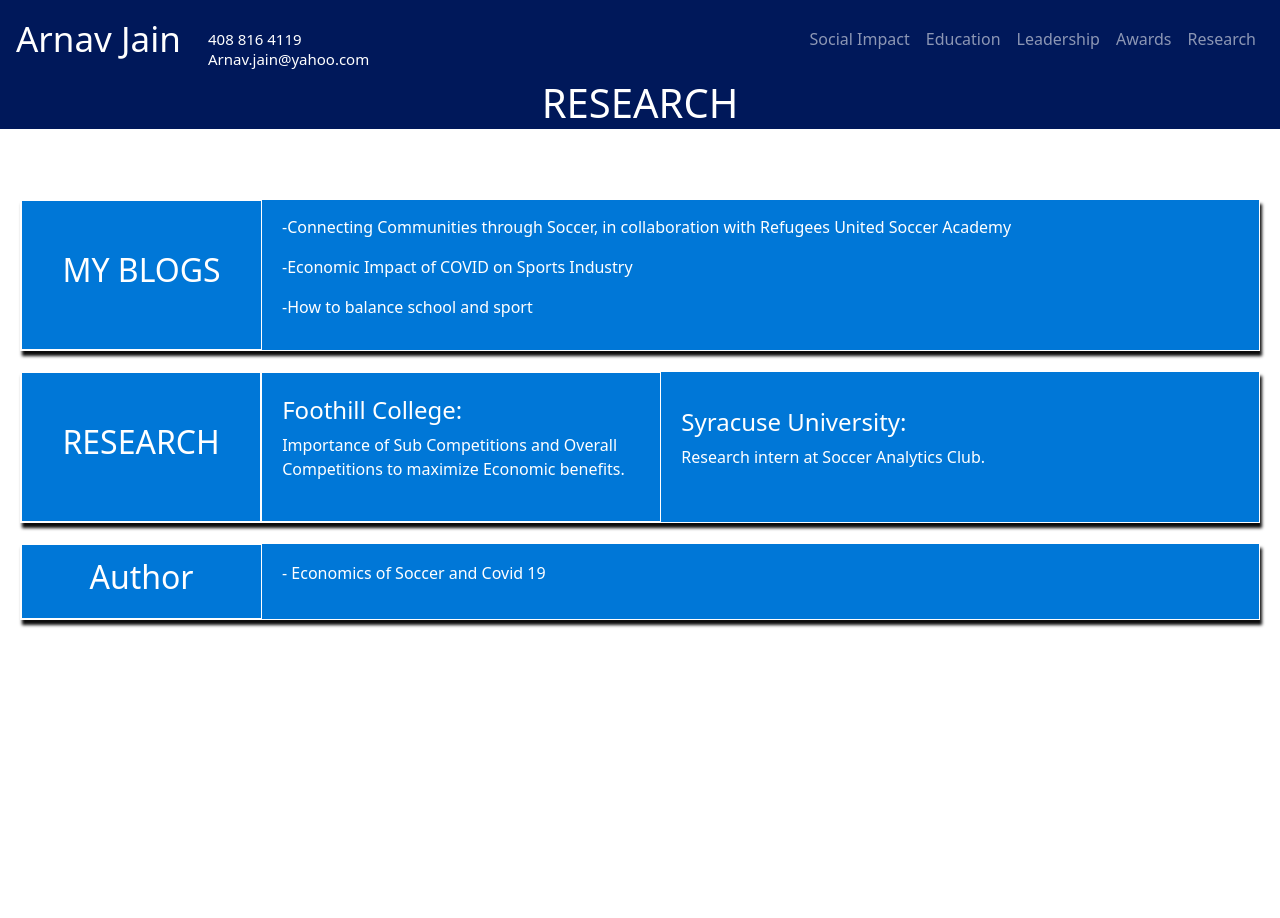
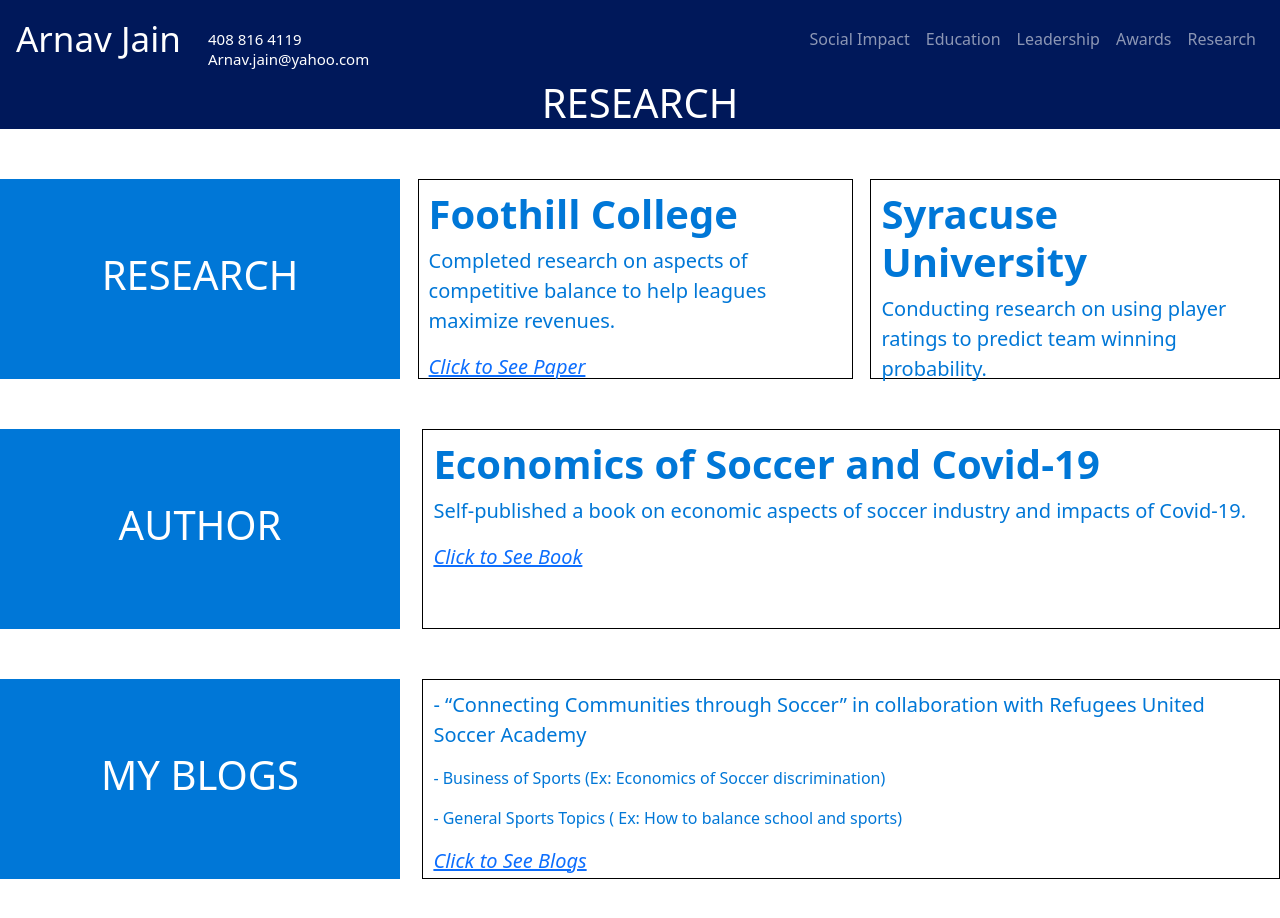
Before and after one commit to rbalonek/arnav-portfolio, a React (Create React App) app: page /research in a window 1280 px wide. Shown: the top 918 px of the page. Before the commit the page ends 879 px from the top, so only its background shows below. Built offline with nearby package versions, Linux system fonts and the light colour scheme.

Commit message:
Responsive

```diff
--- a/src/components/New Components/Awards/Awards.css
+++ b/src/components/New Components/Awards/Awards.css
@@ -55,6 +55,15 @@
   }
 }
 
+@media (max-height: 801px) {
+  .awards__text-carousel__container {
+    display: flex;
+    justify-content: center;
+    position: relative;
+    top: 30px;
+  }
+}
+
 @media (max-height: 630px) {
   .awards__text-carousel__container {
     display: flex;
@@ -62,4 +71,8 @@
     position: relative;
     top: 30px;
   }
+  /* .awards__carousel {
+    position: relative;
+    bottom: 100px;
+  } */
 }
--- a/src/components/New Components/Landing/Landing.css
+++ b/src/components/New Components/Landing/Landing.css
@@ -277,6 +277,9 @@
     height: 300px;
     width: auto;
   }
+  .landing__container {
+    min-height: 800px;
+  }
 }
 @media (max-width: 350px) {
 }
--- a/src/components/New Components/Leadership/Leadership.css
+++ b/src/components/New Components/Leadership/Leadership.css
@@ -1,5 +1,5 @@
 .leadership__container {
-  min-height: 100vh;
+  /* min-height: 100vh; */
 }
 
 .leadership__banner {
@@ -18,3 +18,12 @@
   padding: 20px;
   justify-content: space-around;
 }
+
+@media (max-height: 801px) {
+  .leadership-card__holder {
+    display: flex;
+    flex-wrap: wrap;
+    padding: 0px;
+    justify-content: space-around;
+  }
+}
--- a/src/components/New Components/Leadership/LeadershipCard/LeadershipCard.css
+++ b/src/components/New Components/Leadership/LeadershipCard/LeadershipCard.css
@@ -46,6 +46,56 @@
   align-items: center; */
 }
 
+@media (max-height: 801px) {
+  .leadership-card__container {
+    height: 200px;
+    width: 270px;
+    border: solid black;
+    border-width: thin;
+    display: flex;
+    flex-direction: column;
+    text-align: center;
+    contain: content;
+    justify-content: space-between;
+    box-shadow: 2px 5px 3px 0px #000;
+    margin: 10px;
+  }
+  .leadership-card__title {
+    background-color: #0077d7;
+    color: white;
+    height: 60px;
+    display: flex;
+    justify-content: center;
+    align-items: center;
+    font-size: 15px;
+  }
+  .leadership-card__subtitle {
+    background-color: #0077d7;
+    color: white;
+    height: 40px;
+    display: flex;
+    justify-content: center;
+    align-items: center;
+    position: relative;
+    bottom: 10px;
+  }
+  .img-holder {
+    display: flex;
+    justify-content: center;
+    align-items: center;
+  }
+  .leadership-card__img {
+    position: relative;
+    width: 80%;
+    /* height: 150px; */
+    bottom: 15px;
+    object-fit: contain;
+    /* display: flex;
+    justify-content: center;
+    align-items: center; */
+  }
+}
+
 /* @media (max-width: 700px) {
   .leadership-card__container {
     height: 300px;
--- a/src/components/New Components/Research/NewResearch/NewResearch.css
+++ b/src/components/New Components/Research/NewResearch/NewResearch.css
@@ -1,4 +1,5 @@
 .new-research__container {
+  height: 850px;
 }
 .new-research__research-container {
   display: flex;
@@ -52,7 +53,40 @@
   padding: 10px;
 }
 
+@media (max-height: 801px) {
+  .new-research__research-container {
+    justify-content: space-between;
+  }
+  .new-research__research-one {
+    height: 200px;
+    width: 34%;
+    border: solid black;
+    border-width: thin;
+    color: #0077d7;
+    padding: 10px;
+  }
+  .new-research__research-two {
+    height: 200px;
+    width: 32%;
+    border: solid black;
+    border-width: thin;
+    color: #0077d7;
+    padding: 10px;
+  }
+  .new-research__author {
+    height: 200px;
+    width: 67%;
+    border: solid black;
+    border-width: thin;
+    color: #0077d7;
+    padding: 10px;
+  }
+}
+
 @media (max-width: 1015px) {
+  .new-research__container {
+    height: 1800px;
+  }
   .new-research__research-container {
     display: flex;
     flex-direction: column;
@@ -93,5 +127,6 @@
     border-width: thin;
     color: #0077d7;
     padding: 10px;
+    height: 280px;
   }
 }
--- a/src/components/New Components/SocialImpact/SocialImpact.css
+++ b/src/components/New Components/SocialImpact/SocialImpact.css
@@ -137,6 +137,9 @@
     position: relative;
     margin-bottom: 40px;
   }
+  /* .social-impact__container {
+    min-height: 500px;
+  } */
 }
 
 @media (min-height: 1080px) {
--- a/src/containers/MultiPageContainer.jsx
+++ b/src/containers/MultiPageContainer.jsx
@@ -4,7 +4,8 @@
 import Awards from "../components/New Components/Awards/Awards";
 import Landing from "../components/New Components/Landing/Landing";
 import Leadership from "../components/New Components/Leadership/Leadership";
-import Research from "../components/New Components/Research/Research";
+import NewResearch from "../components/New Components/Research/NewResearch/NewResearch";
+// import Research from "../components/New Components/Research/Research";
 import SocialImpact from "../components/New Components/SocialImpact/SocialImpact";
 
 export default function MultiPageContainer() {
@@ -23,7 +24,7 @@
       </Route>
 
       <Route path="/research">
-        <Research />
+        <NewResearch />
       </Route>
 
       <Route path="/">
```
